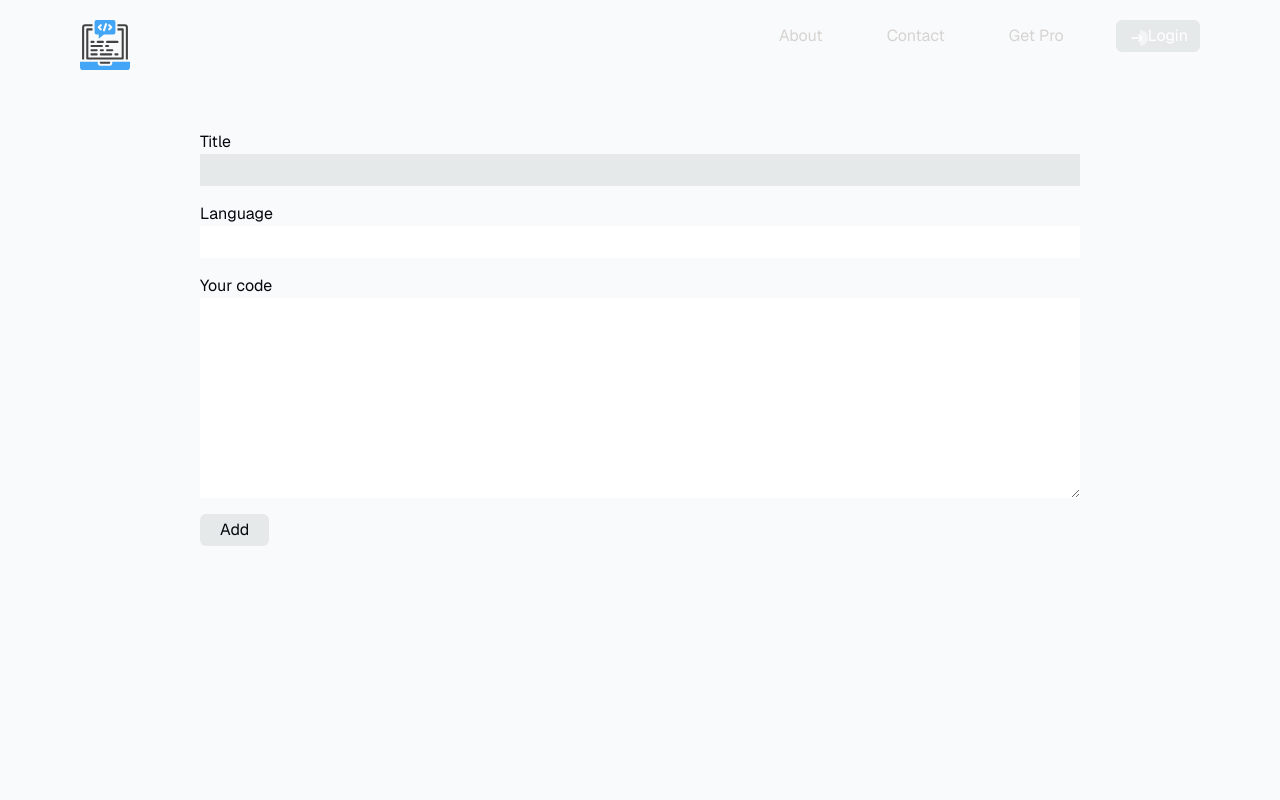
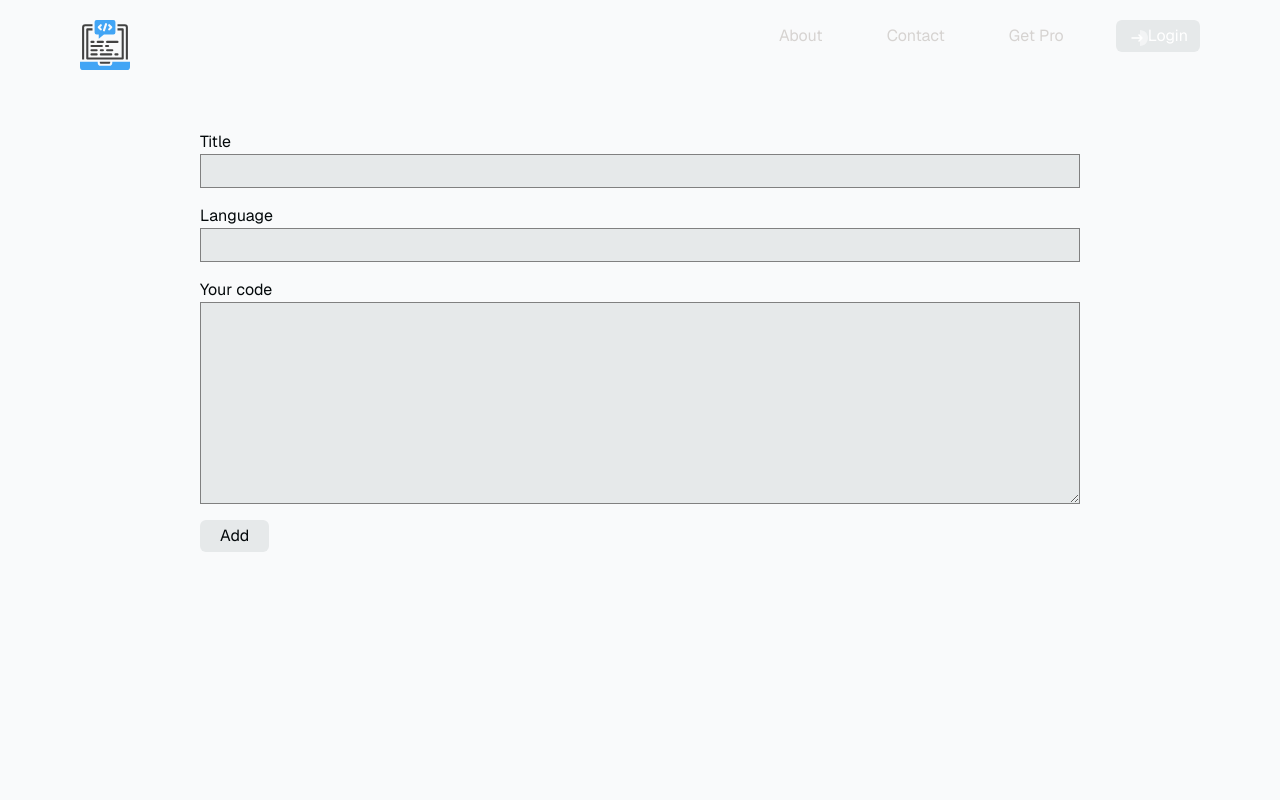
Before and after one commit to saurabhje/code-board, a Next.js app: page /new-code in a window 1280 px wide. Shown: the top 800 px of the page. Built offline with nearby package versions, Linux system fonts and the light colour scheme.

Commit message:
Style Form

```diff
--- a/app/new-code/page.tsx
+++ b/app/new-code/page.tsx
@@ -3,7 +3,7 @@ import styles from "../utils.module.css";
 export default function AddCode() {
   return (
     <div className="p-10 w-full">
-      <form>
+      <form className={`${styles.form}`}>
         <div className="w-full flex flex-col">
           <label>
             Title
@@ -11,20 +11,20 @@ export default function AddCode() {
           <input
             type="text"
             placeholder=" "
-            className="border-white bg-btn-background px-2 py-1 focus:outline-none"
+            className="bg-btn-background px-2 py-1 focus:outline-none focus:border-white"
           />
         </div>
         <div className="w-full flex flex-col mt-4">
           <label htmlFor="title">
             Language{" "}
           </label>
-          <input id="title" type="text" className="text-black px-2 py-1 focus:outline-none" />
+          <input id="title" type="text" className="bg-btn-background px-2 py-1 focus:outline-none focus:border-white" />
         </div>
         <div className="w-full flex flex-col mt-4">
           <label htmlFor="snippet">
             Your code
           </label>
-          <textarea id="snippet" className="text-black px-2 py-1 focus:outline-none" rows={8} />
+          <textarea id="snippet" className="bg-btn-background px-2 py-1 focus:outline-none focus:border-white" rows={8} />
         </div>
         <button  type="submit" className="mt-4 py-1 px-5 rounded-md bg-btn-background md:hover:bg-btn-background-hover">Add</button>
       </form>
--- a/app/utils.module.css
+++ b/app/utils.module.css
@@ -5,10 +5,10 @@
     margin-top: 10px;
 }
 
-.form input{
-    background-color: #000;
-    color: white;
+.form input, .form textarea{
+    border: solid 1px gray;
 }
+
 @media screen and (max-width: 768px) {
     .navTitle {
         width: 100%;
```
